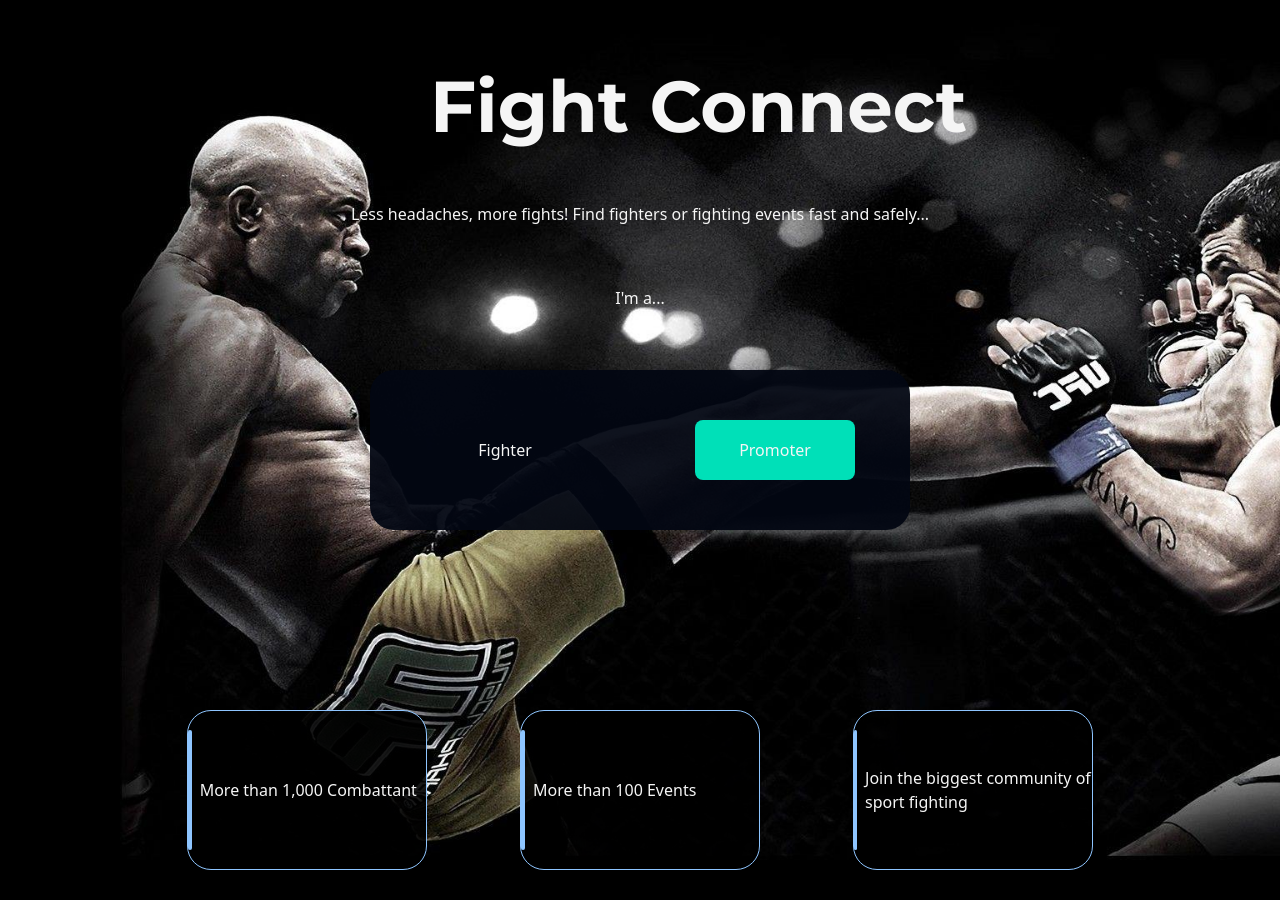
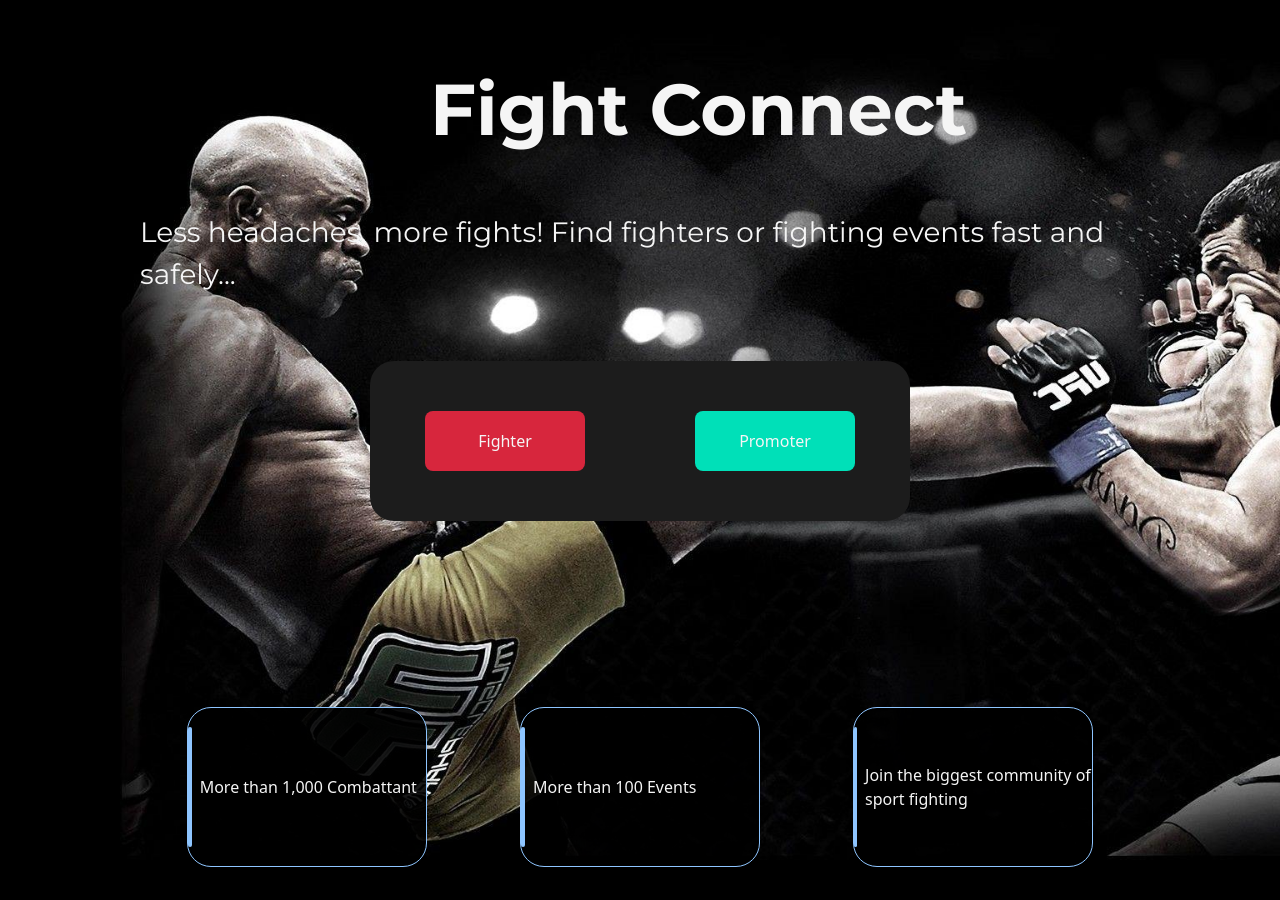
Before and after one commit to gregoirelebas/FightConnect-frontend, a Next.js app: page / in a window 1280 px wide. Shown: the top 900 px of the page. Built offline with nearby package versions, Linux system fonts and the light colour scheme.

Commit message:
Fixed some errors on Landing page.

```diff
--- a/app/page.tsx
+++ b/app/page.tsx
@@ -1,42 +1,39 @@
-"use client";
-import React from 'react';
-import Link from "next/link";
+'use client';
+
+import Link from 'next/link';
 import Button, { ButtonVariant } from './...components/Button';
 
+export default function Landing() {
+  const signUpFighter = () => {};
 
+  const signUpPromoter = () => {};
 
-
-export default function Landing() {
-
-  const signUpFighter = () => {
-
-  };
-
-  const signUpPromoter = () => {
-
-  };
-
-  const login = () => {
-
-  };
-
+  const login = () => {};
 
   return (
     <div className="flex min-h-screen justify-center bg-[url(/LandingFond.jpg)] bg-cover font-sans ">
       <div className="h-225 w-250 pt-10 flex flex-col justify-around items-center">
         <div className="flex flex-row">
           <h1 className="text-white ml-165 w-180 text-7xl font-bold">Fight Connect</h1>
-          <Link href={"/login"}>
-          <Button onClick={() => login()} className="ml-60 h-10 w-30 flex justify-center items-center">Login</Button>
+          <Link href={'/login'}>
+            <Button
+              variant={ButtonVariant.Primary}
+              onClick={login}
+              className="ml-60 h-10 w-30 flex justify-center items-center">
+              Login
+            </Button>
           </Link>
         </div>
-        <text className="text">Less headaches, more fights! Find fighters or fighting events fast and safely...</text>
-        <text className="text">I'm a...</text>
-        <div className="h-40 w-135 mb-30 flex justify-around bg-gray-950/95 rounded-3xl items-center text">
-          <Button onClick={() => signUpFighter()} className="h-15 w-40 ">Fighter</Button>
-          <Button variant={ButtonVariant.Secondary} onClick={() => signUpPromoter()} className="h-15 w-40">Promoter</Button>
+        <h3>Less headaches, more fights! Find fighters or fighting events fast and safely...</h3>
+        <div className="h-40 w-135 mb-30 flex justify-around bg-foreground rounded-3xl items-center text">
+          <Button variant={ButtonVariant.Primary} onClick={signUpFighter} className="h-15 w-40 ">
+            Fighter
+          </Button>
+          <Button variant={ButtonVariant.Secondary} onClick={signUpPromoter} className="h-15 w-40">
+            Promoter
+          </Button>
         </div>
-        <div className="w-250 flex justify-around" >
+        <div className="w-250 flex justify-around">
           <div className="h-40 w-60 border border-blue-300 rounded-3xl bg-black/90 flex items-center">
             <div className="bg-blue-300 mr-2 h-30 w-1 rounded-xl"></div>
             <text>More than 1,000 Combattant</text>
@@ -50,7 +47,6 @@ export default function Landing() {
             <text>Join the biggest community of sport fighting</text>
           </div>
         </div>
-
       </div>
     </div>
   );
```
